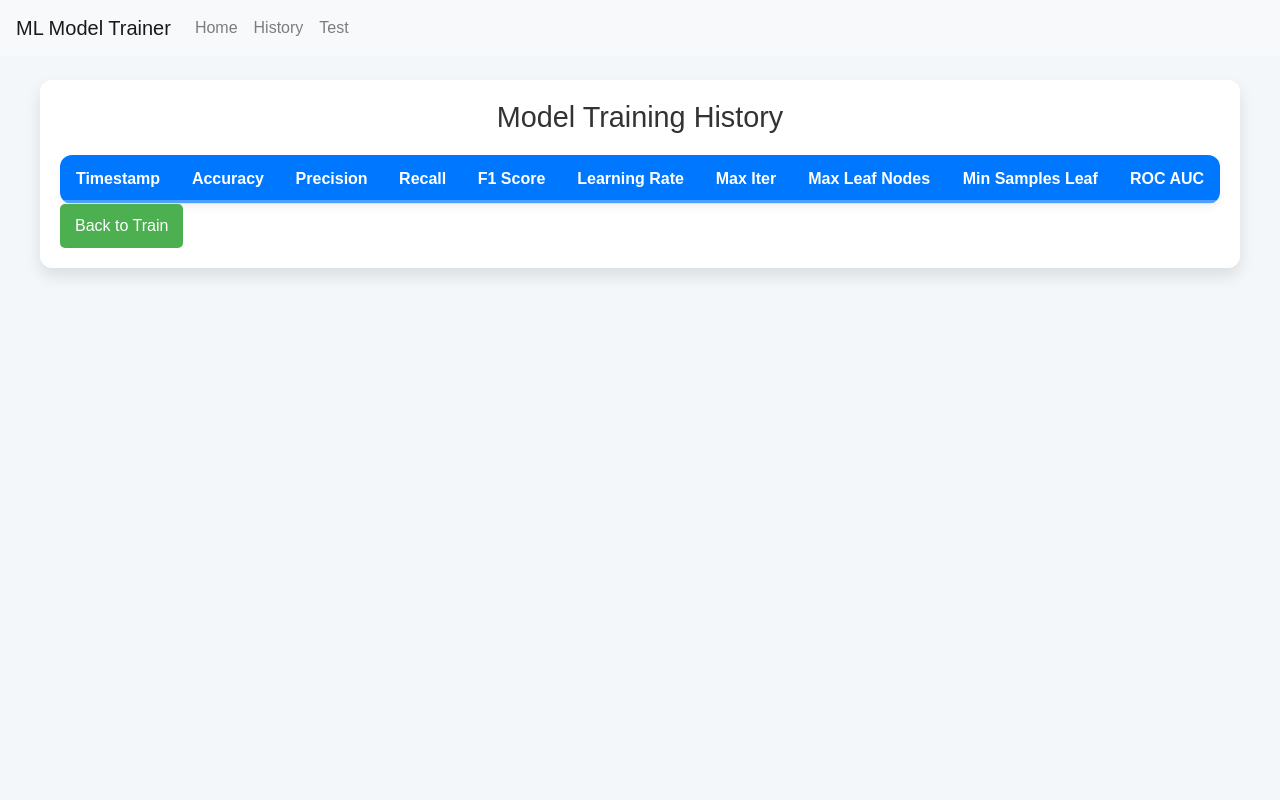
After one commit to TanvirIslam-BD/fake-order-detection-ai-ml, a Flask app: page /training-history in a window 1280 px wide. The commit adds this page. Run offline with Flask 3, Linux system fonts and the light colour scheme; data that the repository does not hold is empty; some libraries are stand-ins or nearby versions.

Commit message:
Train model

```diff
--- a/app/app.py
+++ b/app/app.py
@@ -8,8 +8,6 @@ from flask_cors import CORS
 from matplotlib import pyplot as plt
 from sklearn.ensemble import HistGradientBoostingClassifier, RandomForestClassifier
 from sklearn.inspection import permutation_importance
-
-from .handlers import predict as predict_handler
 
 import json
 import time
@@ -40,6 +38,7 @@ from sklearn.metrics import (
     roc_auc_score
 )
 
+from .handlers.predict import predict_handler
 from .model import train_model
 
 app = Flask(__name__)
@@ -55,6 +54,15 @@ os.makedirs(UPLOAD_FOLDER, exist_ok=True)
 
 
 TIMESTAMP_FMT = "%m-%d-%Y, %H:%M:%S"
+# Constants
+MODEL_PATH = "data/pipeline.pkl"  # Path to save/load model
+METRICS_PATH = "data/metrics.json"  # Path to save metrics
+# Path to save training history
+TRAIN_HISTORY_PATH = "data/train_history.json"
+
+# Global variable to store the last trained model's feature columns
+last_trained_features = []
+features_file = 'last_trained_features.json'
 
 LABEL: str = "Genuine Order"
 
@@ -138,13 +146,67 @@ def create_pipeline(categorical_features: List[str], numeric_features: List[str]
         ]
     )
 
-    # Use HistGradientBoostingClassifier
-    return Pipeline(steps=[("preprocessor", preprocessor), ("classifier", HistGradientBoostingClassifier(
+    model = HistGradientBoostingClassifier(
             learning_rate=learning_rate,
             max_iter=max_iter,
             max_leaf_nodes=max_leaf_nodes,
             min_samples_leaf=min_samples_leaf
-    ))])
+    )
+
+    # Use HistGradientBoostingClassifier
+    return Pipeline(steps=[("preprocessor", preprocessor), ("classifier", model)])
+
+def save_training_history(entry):
+    # Load existing history or initialize new list
+    if os.path.exists(TRAIN_HISTORY_PATH):
+        with open(TRAIN_HISTORY_PATH, "r") as f:
+            history = json.load(f)
+    else:
+        history = []
+
+    # Add new entry to history
+    history.append(entry)
+
+    # Save updated history back to file
+    with open(TRAIN_HISTORY_PATH, "w") as f:
+        json.dump(history, f, indent=4)
+
+def save_features_to_json(features):
+    with open(features_file, 'w') as f:
+        json.dump(features, f)
+
+def load_features_from_json():
+    if os.path.exists(features_file):
+        with open(features_file, 'r') as f:
+            return json.load(f)
+    return []
+
+# Load model if it exists
+def load_model():
+    if os.path.exists(MODEL_PATH):
+        return joblib.load(MODEL_PATH)
+    return None
+
+# Save the model and metrics
+def save_model(model, metrics):
+    joblib.dump(model, MODEL_PATH)
+    with open(METRICS_PATH, "w") as f:
+        json.dump(metrics, f)
+
+
+@app.route("/training-history", methods=["GET"])
+def training_history():
+    return render_template("history.html")
+
+@app.route("/api/training-history", methods=["GET"])
+def get_training_history():
+    if os.path.exists(TRAIN_HISTORY_PATH):
+        with open(TRAIN_HISTORY_PATH, "r") as f:
+            history = json.load(f)
+    else:
+        history = []
+
+    return jsonify(history), 200
 
 # Train route
 @app.route("/api/train", methods=["POST"])
@@ -246,6 +308,10 @@ def predict_api():
 def index():
     return (render_template("index.html"))
 
+@app.route("/test-model-form", methods=['GET'])
+def test_model_form():
+    return (render_template("test.html"))
+
 
 def train_model(label_column, file_path, learning_rate, max_iter, max_leaf_nodes, min_samples_leaf):
     # Load data
@@ -274,14 +340,9 @@ def train_model(label_column, file_path, learning_rate, max_iter, max_leaf_nodes
     X_train, X_test, y_train, y_test = train_test_split(features, y, test_size=0.2, random_state=42)
 
 
-    # Initialize HistGradientBoostingClassifier with provided hyperparameters
-    # model = HistGradientBoostingClassifier(
-    #     learning_rate=learning_rate,
-    #     max_iter=max_iter,
-    #     max_leaf_nodes=max_leaf_nodes,
-    #     min_samples_leaf=min_samples_leaf
-    # )
-    model = create_pipeline(categorical_features=categorical_features, numeric_features=numeric_features,
+    model = load_model()  # Load existing model if present
+
+    model = model or create_pipeline(categorical_features=categorical_features, numeric_features=numeric_features,
                             learning_rate=learning_rate,
                             max_iter=max_iter,
                             max_leaf_nodes=max_leaf_nodes,
@@ -292,6 +353,21 @@ def train_model(label_column, file_path, learning_rate, max_iter, max_leaf_nodes
 
     # Make predictions on the test set
     y_pred = model.predict(X_test)
+
+    # Calculate and store metrics
+    train_accuracy = accuracy_score(y_train, model.predict(X_train)) * 100
+    test_accuracy = accuracy_score(y_test, model.predict(X_test)) * 100
+    roc_auc = roc_auc_score(y_test, model.predict_proba(X_test)[:, -1])
+
+    metrics = {
+        "train_accuracy": train_accuracy,
+        "test_accuracy": test_accuracy,
+        "roc_auc": roc_auc,
+        "timestamp": datetime.now().strftime(TIMESTAMP_FMT)
+    }
+
+    save_model(model, metrics)  # Save the updated model and metrics
+
 
     # Calculate evaluation metrics
     accuracy = accuracy_score(y_test, y_pred)
@@ -347,6 +423,29 @@ def train_model(label_column, file_path, learning_rate, max_iter, max_leaf_nodes
     # Sort the feature importance data by percentage importance in descending order
     feature_importance_data = sorted(feature_importance_data, key=lambda x: x[1], reverse=True)
 
+    # Gather metrics and information for history
+    entry = {
+        "timestamp": datetime.now().strftime(TIMESTAMP_FMT),
+        "accuracy": accuracy,
+        "precision": precision,
+        "recall": recall,
+        "f1_score": f1,
+        "learning_rate": learning_rate,
+        "max_iter": max_iter,
+        "max_leaf_nodes": max_leaf_nodes,
+        "min_samples_leaf": min_samples_leaf,
+        "confusion_matrix": confusion,
+        "roc_auc": roc_auc,
+        "report": report
+    }
+
+    # Save this training session's details to history
+    save_training_history(entry)
+
+    # Save features to JSON file
+    last_trained_features = categorical_features + numeric_features
+    save_features_to_json(last_trained_features)
+
     # Return model and metrics
     return model, accuracy, precision, recall, f1, confusion, report, roc_img, feature_importance_data
 
@@ -369,7 +468,11 @@ def train_action():
         model, accuracy, precision, recall, f1, confusion, report, roc_img, feature_importance_data = train_model(label_column, file_path, learning_rate, max_iter, max_leaf_nodes,
                                                              min_samples_leaf)
 
-        return render_template('results.html',model=model, accuracy=accuracy, precision=precision, recall=recall,
-                               f1=f1, confusion=confusion, report=report, roc_img=roc_img, feature_importance_data=feature_importance_data)
+        return redirect('/training-history')
 
     return render_template('train.html')
+
+@app.route('/get_model_features', methods=['GET'])
+def get_model_features():
+    features = load_features_from_json()
+    return jsonify(features)
--- a/app/handlers/__init__.py
+++ b/app/handlers/__init__.py
@@ -1,3 +1,2 @@
-from .predict import predict
 
 __all__ = ["predict"]
--- a/app/static/styles.css
+++ b/app/static/styles.css
@@ -8,3 +8,89 @@ button { background-color: #28a745; color: white; border: none; cursor: pointer;
 button:hover { background-color: #218838; }
 pre { background: #e9ecef; padding: 10px; border-radius: 5px; }
 .error { color: red; }
+
+/* Basic reset */
+/* Basic reset */
+* {
+    margin: 0;
+    padding: 0;
+    box-sizing: border-box;
+}
+
+body {
+    font-family: 'Arial', sans-serif;
+    background-color: #f4f7fa;
+    color: #333;
+}
+
+.container {
+    max-width: 1200px;
+    margin: 40px auto;
+    padding: 20px;
+    background-color: #fff;
+    box-shadow: 0 8px 16px rgba(0, 0, 0, 0.1);
+    border-radius: 12px;
+    overflow: hidden;
+}
+
+h1 {
+    text-align: center;
+    margin-bottom: 20px;
+    color: #333;
+    font-size: 1.8em;
+}
+
+.history-table {
+    width: 100%;
+    border-collapse: collapse;
+    border-radius: 12px;
+    overflow: hidden;
+    box-shadow: 0 4px 8px rgba(0, 0, 0, 0.05);
+    font-size: 16px;
+}
+
+.history-table thead {
+    background-color: #0077ff;
+    color: #ffffff;
+}
+
+.history-table th,
+.history-table td {
+    padding: 15px;
+    text-align: center;
+    border-bottom: 1px solid #e0e0e0;
+}
+
+.history-table tbody tr {
+    transition: background-color 0.3s;
+}
+
+.history-table tbody tr:nth-child(even) {
+    background-color: #f9f9f9;
+}
+
+.history-table tbody tr:hover {
+    background-color: #eaf3ff;
+}
+
+.history-table th {
+    font-weight: 600;
+}
+
+.history-table td {
+    color: #555;
+}
+
+/* Rounded corners for first and last cells in header */
+.history-table thead th:first-child {
+    border-top-left-radius: 8px;
+}
+
+.history-table thead th:last-child {
+    border-top-right-radius: 8px;
+}
+
+/* Optional subtle 3D effect on header */
+.history-table thead th {
+    box-shadow: inset 0 -3px 0 rgba(255, 255, 255, 0.3);
+}
--- /dev/null
+++ b/app/templates/history.html
@@ -0,0 +1,104 @@
+
+<style>
+   .current-tag {
+        display: inline-block;
+        background: linear-gradient(122deg, #00b09b, #00b09b); /* Gradient from teal to light green */
+        color: #fff;
+        padding: 4px 10px;
+        border-radius: 12px;
+        font-size: 0.85em;
+        font-weight: 600;
+        text-transform: uppercase;
+        letter-spacing: 0.05em;
+        box-shadow: 0px 4px 8px rgba(0, 0, 0, 0.1);
+        margin-left: 8px;
+        transition: all 0.3s ease;
+    }
+
+    .current-tag:hover {
+        background: linear-gradient(135deg, #00b09b, #00b09b); /* Hover effect to reverse gradient */
+        box-shadow: 0px 6px 12px rgba(0, 0, 0, 0.15);
+    }
+      .back-button {
+            display: inline-block;
+            padding: 10px 15px;
+            background-color: #4CAF50;
+            color: white;
+            text-decoration: none;
+            border-radius: 5px;
+            transition: background-color 0.3s;
+        }
+        .back-button:hover {
+            background-color: #45a049;
+        }
+</style>
+
+
+{% extends 'layout.html' %}
+
+{% block content %}
+
+    <div class="container-training-wrapper">
+        <h1>Model Training History</h1>
+        <div id="history-container">
+            <!-- Updated table with modern styling -->
+            <table class="history-table">
+                <thead>
+                    <tr>
+                        <th>Timestamp</th>
+                        <th>Accuracy</th>
+                        <th>Precision</th>
+                        <th>Recall</th>
+                        <th>F1 Score</th>
+                        <th>Learning Rate</th>
+                        <th>Max Iter</th>
+                        <th>Max Leaf Nodes</th>
+                        <th>Min Samples Leaf</th>
+                        <th>ROC AUC</th>
+                    </tr>
+                </thead>
+                <tbody id="history-rows">
+                    <!-- Training history entries will be loaded here -->
+                </tbody>
+            </table>
+        </div>
+        <a href="{{ url_for('train_action') }}" class="back-button">Back to Train</a>
+    </div>
+
+    <script>
+    async function fetchHistory() {
+        const response = await fetch('/api/training-history');
+        const history = await response.json();
+
+        // Sort history by timestamp in descending order
+        history.sort((a, b) => new Date(b.timestamp) - new Date(a.timestamp));
+
+        const tableBody = document.getElementById("history-rows");
+        tableBody.innerHTML = ""; // Clear existing rows
+
+        history.forEach((entry, index) => {
+            const row = document.createElement("tr");
+
+            // Add "Current" tag to the latest entry
+            const currentTag = index === 0 ? `<span class="current-tag">Current</span>` : "";
+
+            row.innerHTML = `
+                <td>${entry.timestamp} ${currentTag}</td>
+                <td>${(entry.accuracy * 100).toFixed(2)}%</td>
+                <td>${(entry.precision * 100).toFixed(2)}%</td>
+                <td>${(entry.recall * 100).toFixed(2)}%</td>
+                <td>${(entry.f1_score * 100).toFixed(2)}%</td>
+                <td>${entry.learning_rate}</td>
+                <td>${entry.max_iter}</td>
+                <td>${entry.max_leaf_nodes}</td>
+                <td>${entry.min_samples_leaf}</td>
+                <td>${(entry.roc_auc * 100).toFixed(2)}%</td>
+            `;
+            tableBody.appendChild(row);
+        });
+    }
+
+    fetchHistory();
+</script>
+
+{% endblock %}
--- a/app/templates/layout.html
+++ b/app/templates/layout.html
@@ -14,6 +14,8 @@
         <div class="collapse navbar-collapse">
             <ul class="navbar-nav mr-auto">
                 <li class="nav-item"><a class="nav-link" href="/">Home</a></li>
+                <li class="nav-item"><a class="nav-link" href="/training-history">History</a></li>
+                <li class="nav-item"><a class="nav-link" href="/test-model-form">Test</a></li>
             </ul>
         </div>
     </nav>
```
Also changed, not shown: app/handlers/predict.py (+17 -37 lines), app/templates/index.html (+4 -6 lines), app/templates/test.html (added, +200 -0 lines), data/metrics.json (+1 -7 lines), 1 other file.
